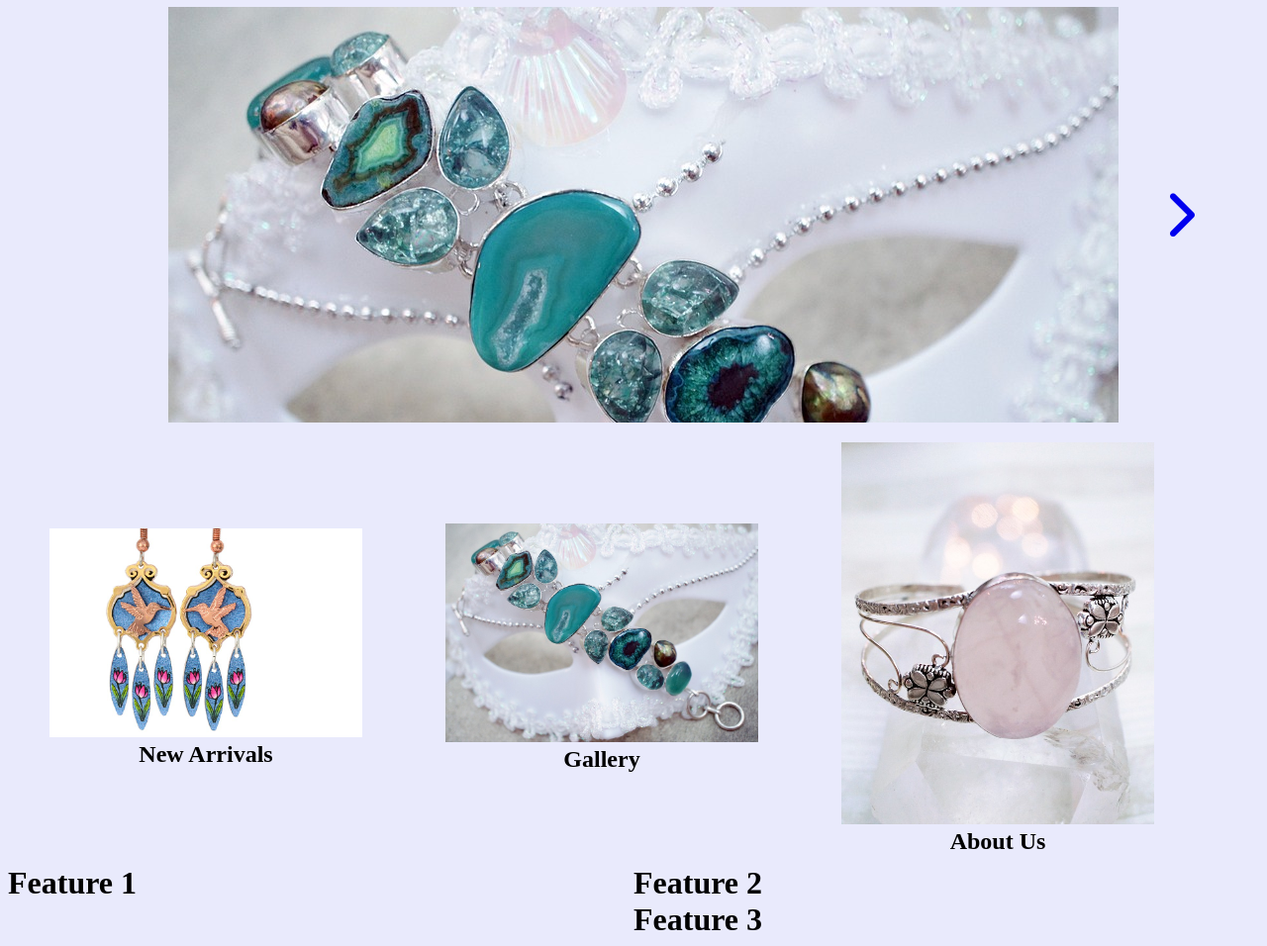
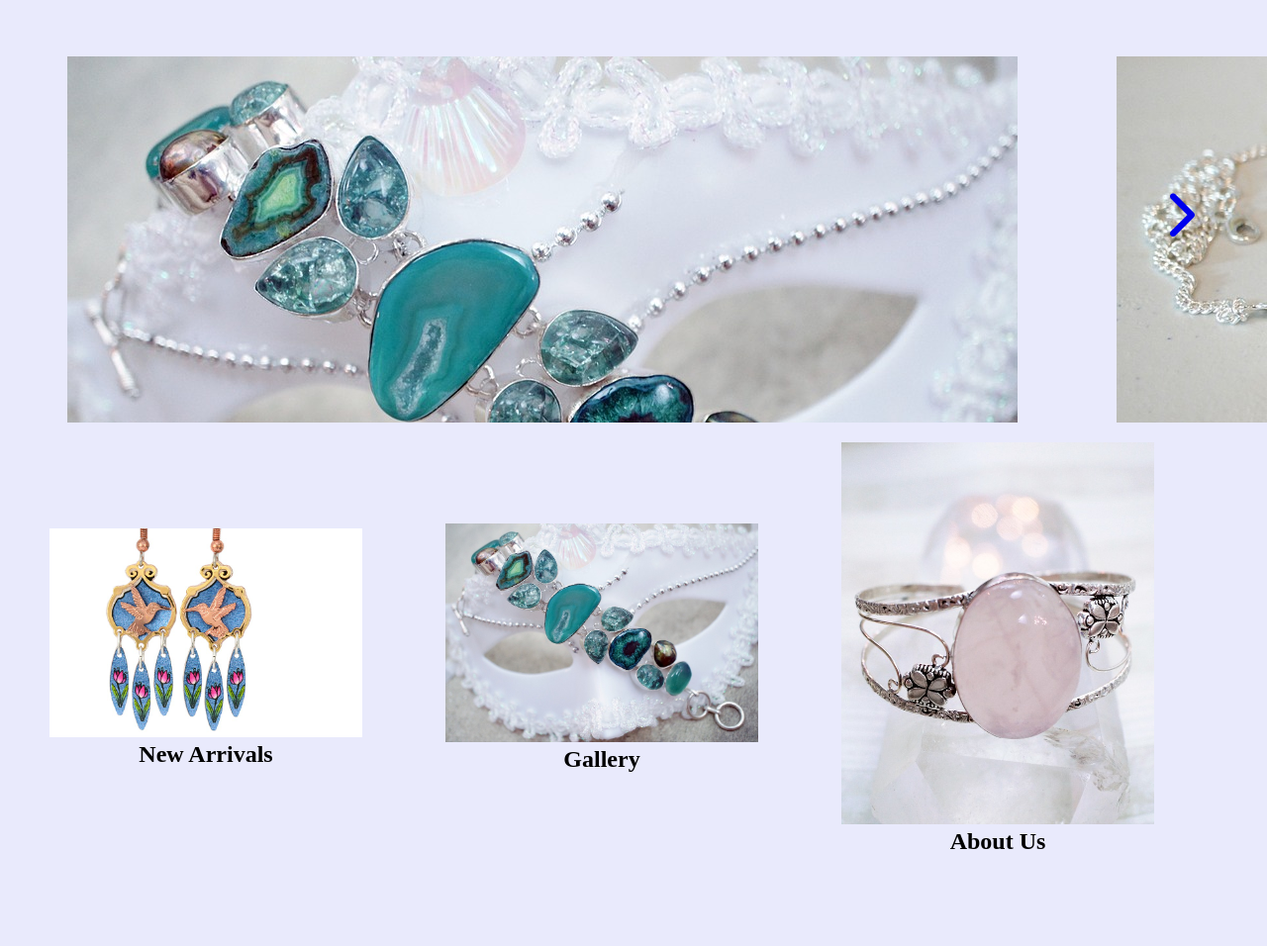
Before and after one commit to AshWren/TheJewelryShop, a plain HTML site: page index.html in a window 1280 px wide. Shown: the part 127-1083 px from the top of the page at 99% size. After the commit the page ends 1009 px from the top, so only its background shows below. Drawn offline with nearby package versions, Linux system fonts and the light colour scheme.

Commit message:
rotator stuff

```diff
--- a/index.html
+++ b/index.html
@@ -48,23 +48,9 @@
 
         </div>
     </div>
-    <div class="container">
-        <div class="row">
-            <div class="col sm-12 lg-6">
-                <h1>Feature 1</h1>
-            </div>
-            <div class="col sm-12 lg-6">
-                <div>
-                    <h1>Feature 2</h1>
-                </div>
-                <div>
-                    <h1>Feature 3</h1>
-                </div>
-            </div>
-        </div>
-    </div>
+
     <script src="https://use.fontawesome.com/0908bc8b51.js"></script>
-    <script src="https://ajax.googleapis.com/ajax/libs/jquery/3.1.1/jquery.min.js"></script>
+    <script src="https://code.jquery.com/jquery-3.1.1.min.js"></script>
     <script src="scripts/jquery.rotator.js"></script>
     <script>
         $(function () {
--- a/scripts/jquery.rotator.js
+++ b/scripts/jquery.rotator.js
@@ -1,10 +1,10 @@
 ; (function($){
-    console.log("task");
+
     $.fn.Rotator = function(options){
         var defaults = {
             container: ".rotator-wrapper",
             animationduration: 1000,
-            slideWidth: 960
+            slideWidth: $(".rotator-wrapper").width()
         };
 
         options = $.extend(defaults, options);
@@ -15,9 +15,11 @@
 
         var _init = function () {
             slideCount = elm.find(options.container).children().children().length;
-            elm.find(options.container).children().width(slideCount * options.slideWidth);
+            var width = elm.find(options.container).children().width(slideCount * options.slideWidth);
+
             _bindEvents();
             _togglePager();
+
         };
 
         var _bindEvents = function () {
--- a/styles/_index.scss
+++ b/styles/_index.scss
@@ -1,3 +1,7 @@
+* {
+    box-sizing: border-box;
+}
+
 body {
     background-color: $theme;
 }
@@ -68,7 +72,7 @@ header {
         position: relative;
         height: 420px;
         margin: 0 auto;
-        width: 960px;
+        max-width: 100%;
         overflow: hidden;
     }
     ul {
@@ -78,17 +82,19 @@ header {
     }
     li {
         float: left;
-        height: 420px;
-        width: 960px;
+
+        max-width: 100%;
+        padding: 50px;
+        margin: 0 auto;
         position: relative;
     }
 }
 
-.hero {
-    img {
-        width: 960px;
-    }
-}
+//.hero {
+ //   img {
+ //       max-width: 100%;
+  //  }
+//}
 
 .callout {
     margin: 10px;
```
Also changed, not shown: dist/styles/main.css.
